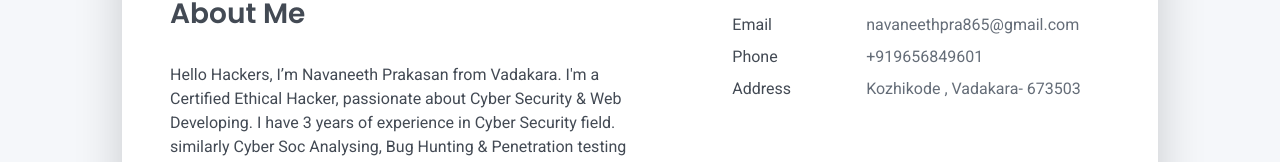
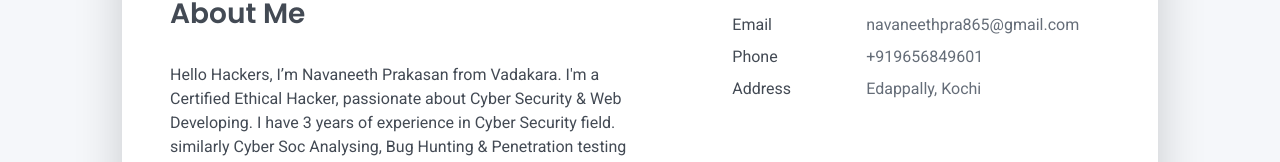
Before and after one commit to navaneeth1432/HackMe, a plain HTML site: page index.html in a window 1280 px wide. Shown: the part 415-577 px from the top of the page. Drawn offline with Linux system fonts and the light colour scheme.

Commit message:
Update index.html

```diff
--- a/index.html
+++ b/index.html
@@ -87,7 +87,7 @@
                                     <div class="pb-1">Address</div>
                                 </div>
                                 <div class="col-sm-8">
-                                    <div class="pb-1 text-secondary">Kozhikode , Vadakara- 673503</div>
+                                    <div class="pb-1 text-secondary">Edappally, Kochi</div>
                                 </div>
                             </div>
                         </div>
```
